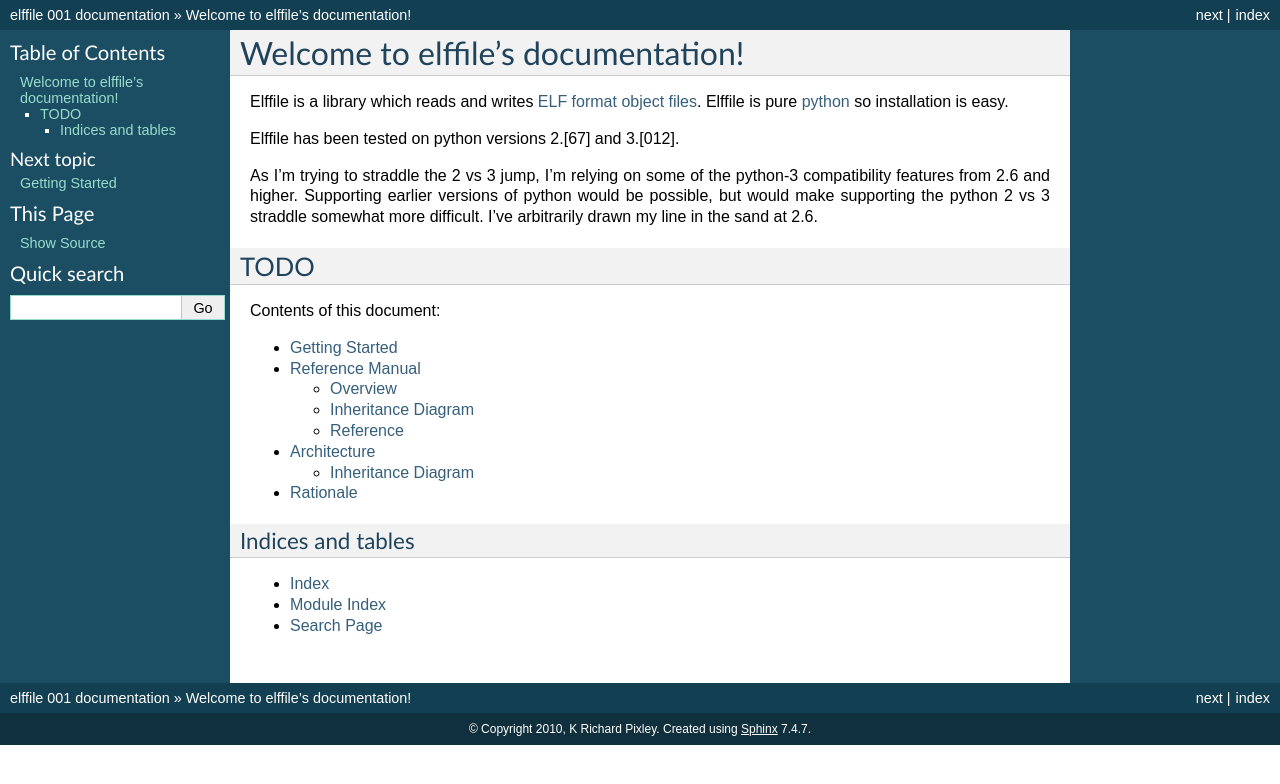
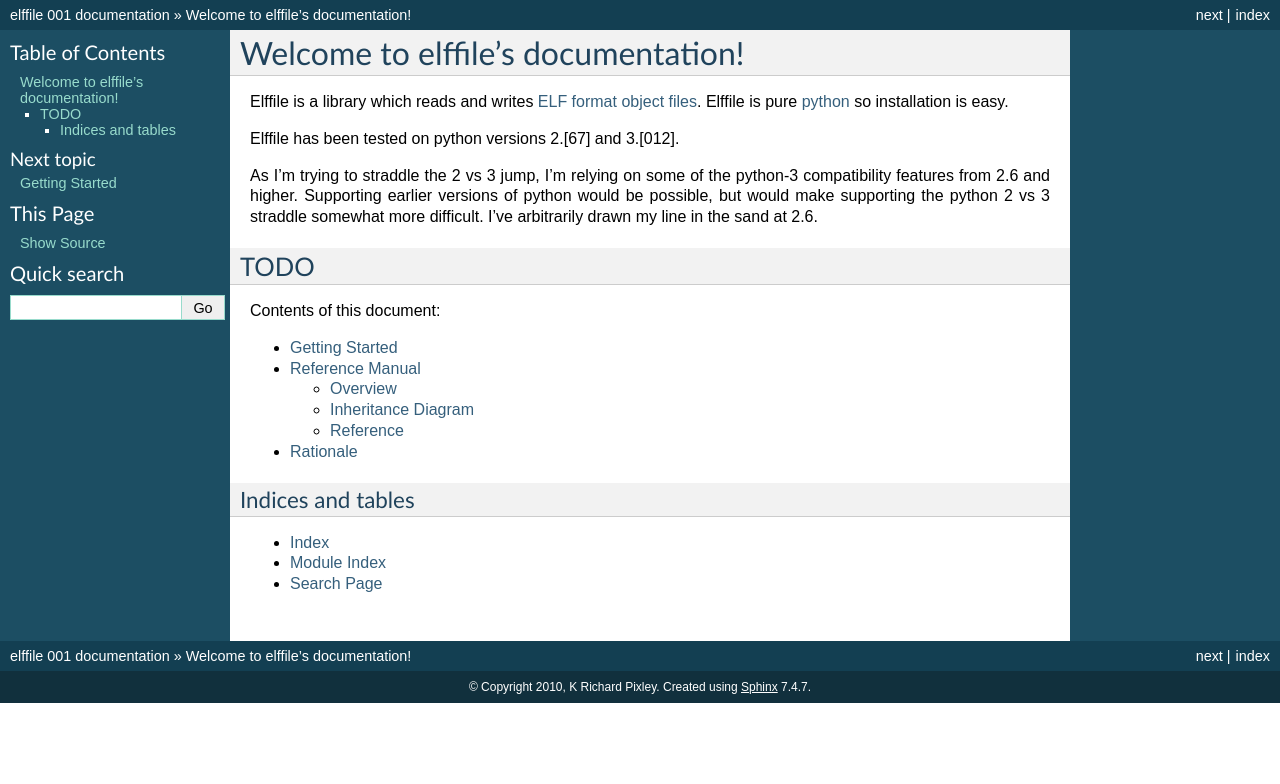
Before and after one commit to slorquet/elffile2, a Sphinx documentation site: the page built from docs/source/index.rst, in a window 1280 px wide. Shown: the top 784 px of the page. Built offline with Sphinx 7.4.7, drawn with Linux system fonts in a browser that asks for light colours.

Commit message:
docs updates

```diff
--- a/docs/source/architecture.rst
+++ /dev/null
@@ -1,8 +0,0 @@
-==============
- Architecture
-==============
-
-Inheritance Diagram
-===================
-
-.. inheritance-diagram:: elffile
--- a/docs/source/index.rst
+++ b/docs/source/index.rst
@@ -29,9 +29,8 @@ Contents of this document:
 .. toctree::
    :maxdepth: 2
 
-   getting-started.rst
+   quickstart.rst
    reference.rst
-   architecture.rst
    rationale.rst
 
 Indices and tables
```
Also changed, not shown: docs/source/quickstart.rst (renamed from docs/source/getting-started.rst).
